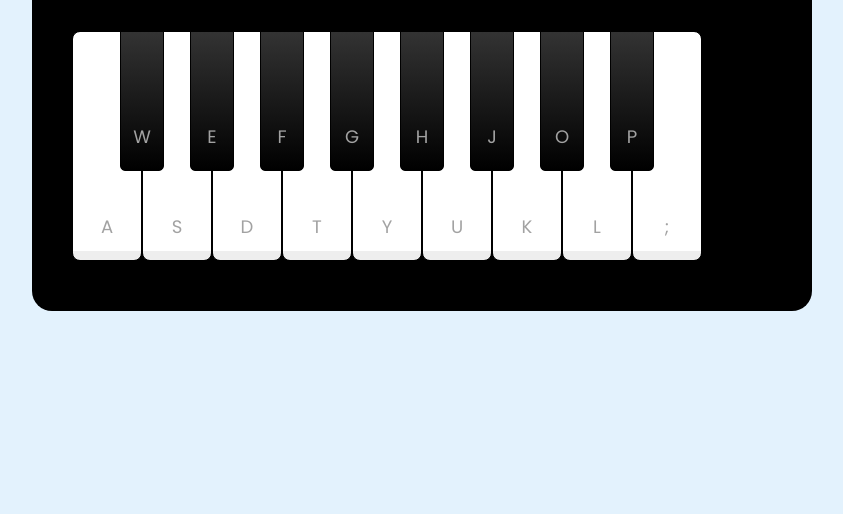
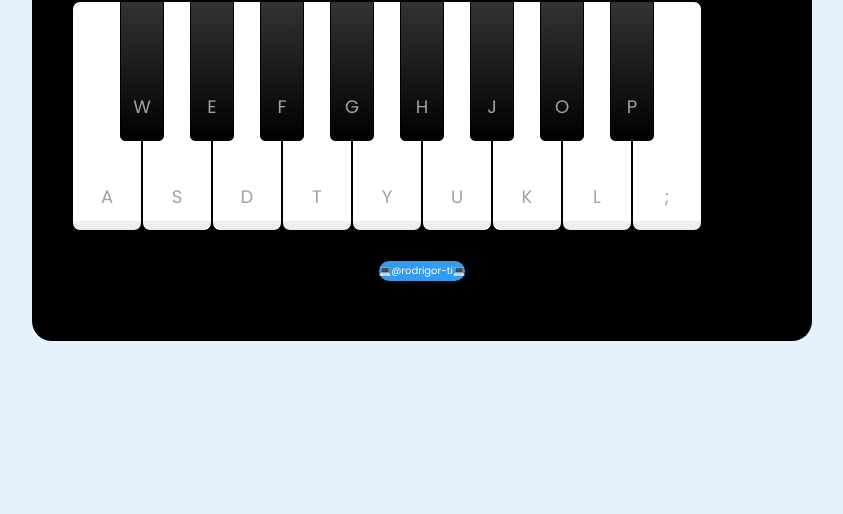
Before and after one commit to rodrigor-ti/simuladorPiano, a plain HTML site: page index.html in a window 1280 px wide. Shown: the part 286-800 px from the top of the page, without its empty margins (218-1061 px from the left). Drawn offline with Linux system fonts and the light colour scheme.

Commit message:
Ajustes no index e css

```diff
--- a/index.html
+++ b/index.html
@@ -53,6 +53,12 @@
 
     <script src="./src/scripts/engine.js" defer></script>
 
+    <div>
+    <footer>
+        <p>💻@rodrigor-ti💻</p>
+    </footer>
+    <br>
+    </div>
 </body>
 
 </html>
--- a/src/styles/main.css
+++ b/src/styles/main.css
@@ -137,7 +137,3 @@ footer {
     display: block; /* Faz o elemento ocupar 100% da largura disponível */
     width: max-content; /* Ajusta a largura ao conteúdo */
 }
-
-.container {
-    padding-bottom: 50px; /* Espaço extra para o rodapé */
-}
```
